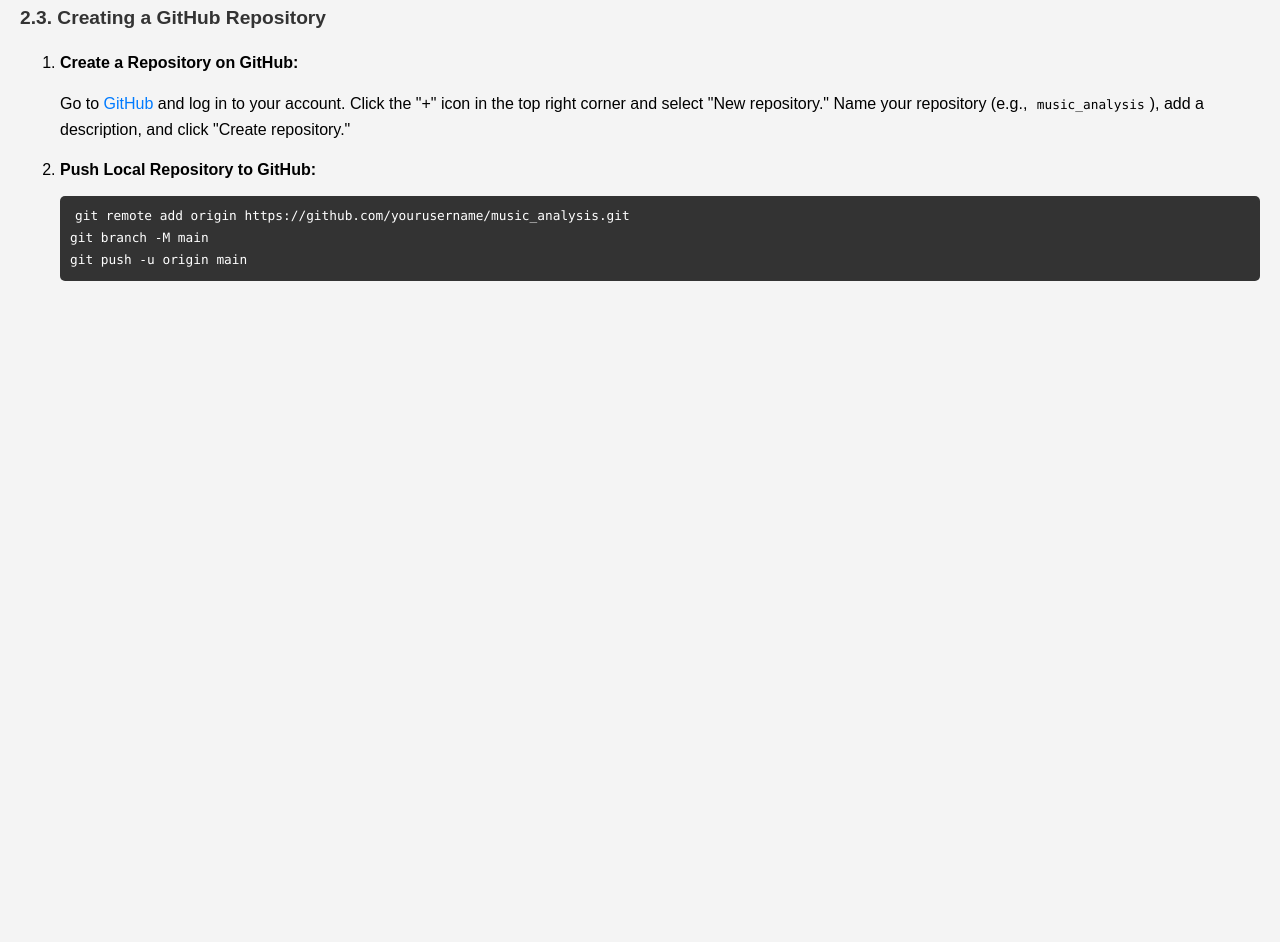
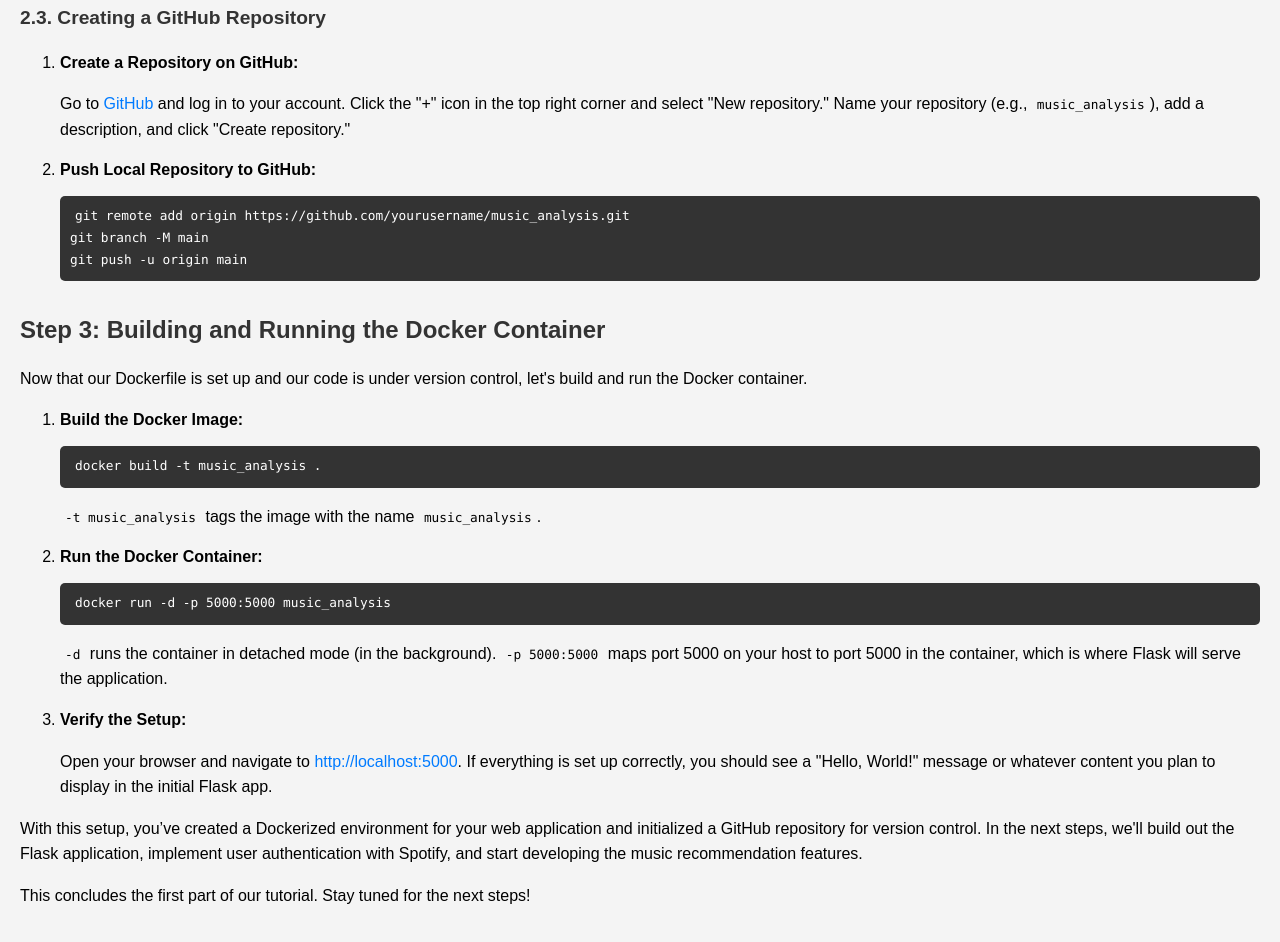
Before and after one commit to benbuch/benbuch.github.io, a plain HTML site: page blog/MusicApp.html in a window 1280 px wide. Shown: the part 2785-3727 px from the top of the page. Before the commit the page ends 3102 px from the top, so only its background shows below. Drawn offline with Linux system fonts and the light colour scheme.

Commit message:
Add Docker container build and run section

```diff
--- a/blog/MusicApp.html
+++ b/blog/MusicApp.html
@@ -195,5 +195,27 @@ git push -u origin main</code></pre>
         </li>
     </ol>
 
+    <h2>Step 3: Building and Running the Docker Container</h2>
+
+    <p>Now that our Dockerfile is set up and our code is under version control, let's build and run the Docker container.</p>
+
+    <ol>
+        <li><strong>Build the Docker Image:</strong>
+            <pre><code>docker build -t music_analysis .</code></pre>
+            <p><code>-t music_analysis</code> tags the image with the name <code>music_analysis</code>.</p>
+        </li>
+        <li><strong>Run the Docker Container:</strong>
+            <pre><code>docker run -d -p 5000:5000 music_analysis</code></pre>
+            <p><code>-d</code> runs the container in detached mode (in the background). <code>-p 5000:5000</code> maps port 5000 on your host to port 5000 in the container, which is where Flask will serve the application.</p>
+        </li>
+        <li><strong>Verify the Setup:</strong>
+            <p>Open your browser and navigate to <a href="http://localhost:5000" target="_blank">http://localhost:5000</a>. If everything is set up correctly, you should see a "Hello, World!" message or whatever content you plan to display in the initial Flask app.</p>
+        </li>
+    </ol>
+
+    <p>With this setup, you’ve created a Dockerized environment for your web application and initialized a GitHub repository for version control. In the next steps, we'll build out the Flask application, implement user authentication with Spotify, and start developing the music recommendation features.</p>
+
+    <p>This concludes the first part of our tutorial. Stay tuned for the next steps!</p>
+
 </body>
 </html>
```
